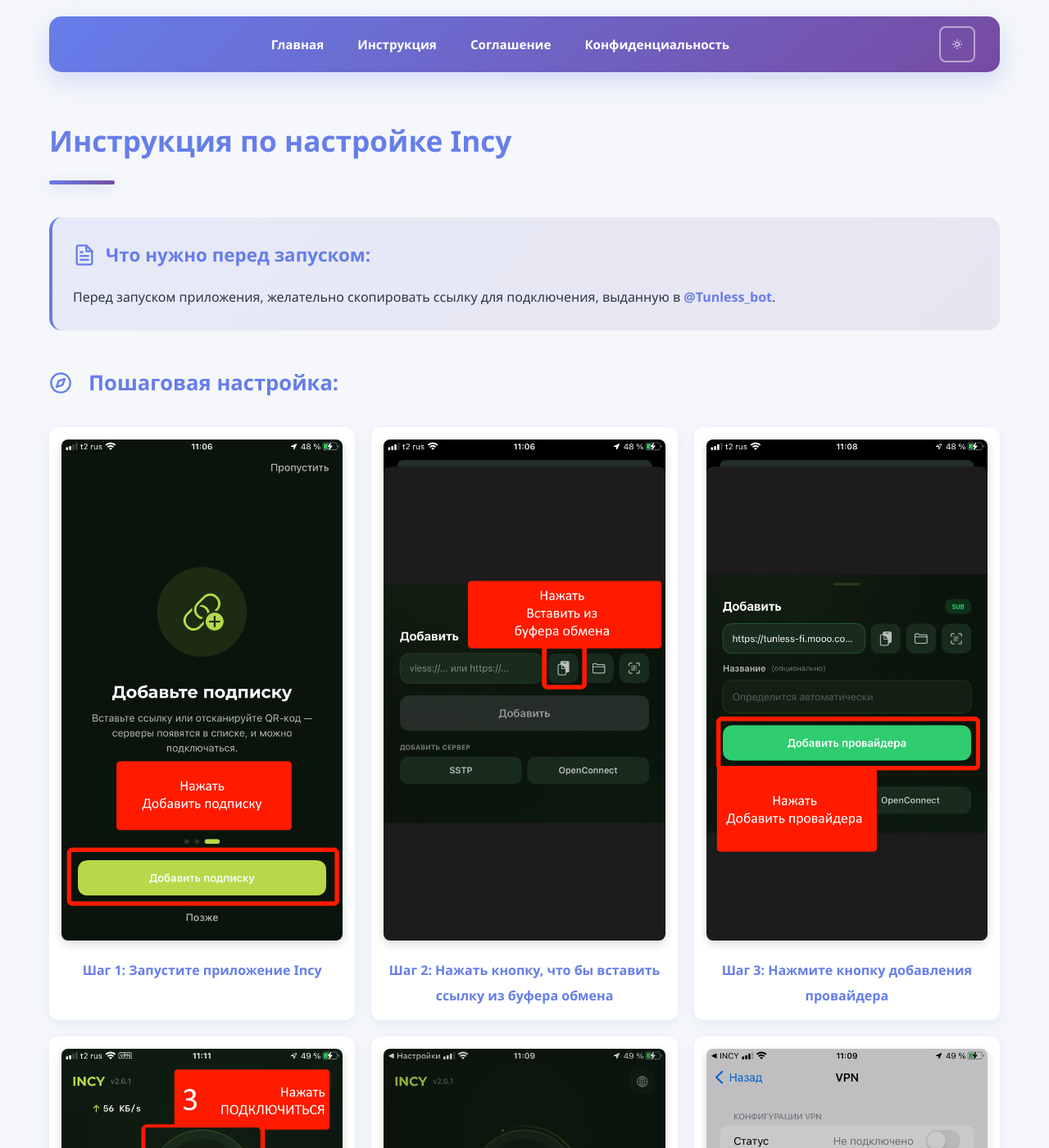
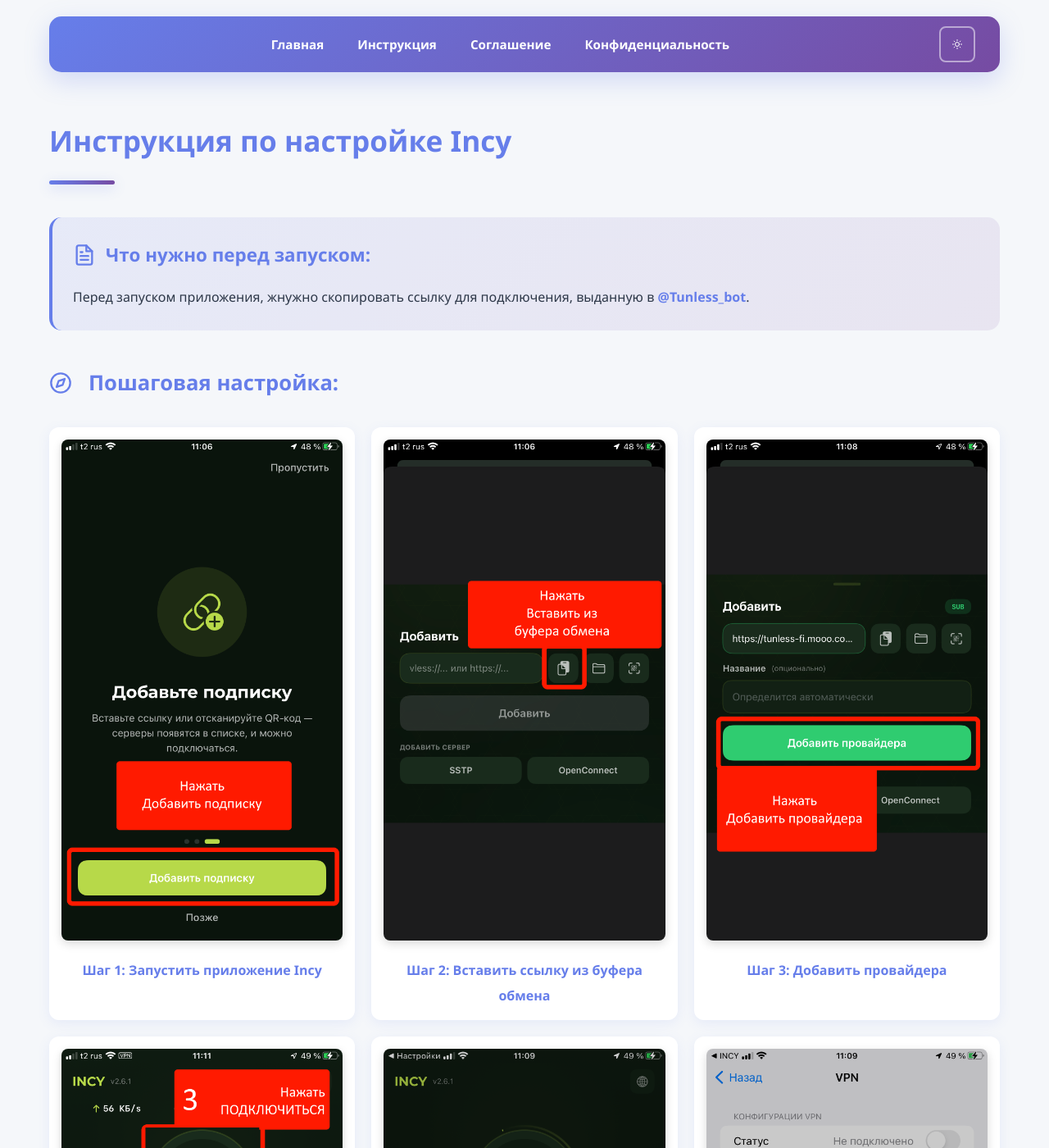
Before and after one commit to Michael-K-cloud/Tunless_Modern, a Jekyll site: the page built from incy.md, in a window 1280 px wide and 1400 px high. Shown: the whole window at 82% size. Built offline with Jekyll 4.4.1, drawn with Linux system fonts in a browser that asks for light colours; some of the changed text lies outside the part shown.

Commit message:
Update incy.md

```diff
--- a/incy.md
+++ b/incy.md
@@ -249,7 +249,7 @@ body.dark-mode .shield-icon svg {
     </svg>
     Что нужно перед запуском:
   </h3>
-  <p>Перед запуском приложения, желательно скопировать ссылку для подключения, выданную в <a href="https://t.me/Tunless_bot" target="_blank" class="telegram-link"><strong>@Tunless_bot</strong></a>.</p>
+  <p>Перед запуском приложения, жнужно скопировать ссылку для подключения, выданную в <a href="https://t.me/Tunless_bot" target="_blank" class="telegram-link"><strong>@Tunless_bot</strong></a>.</p>
 </div>
 
 ### <svg viewBox="0 0 24 24" width="28" height="28" fill="none" stroke="currentColor" stroke-width="2" stroke-linecap="round" stroke-linejoin="round" style="vertical-align: middle; margin-right: 8px;"><circle cx="12" cy="12" r="10"></circle><polygon points="16.24 7.76 14.12 14.12 7.76 16.24 9.88 9.88 16.24 7.76"></polygon></svg> Пошаговая настройка:
@@ -257,17 +257,17 @@ body.dark-mode .shield-icon svg {
 <div class="image-grid">
   <div class="image-card">
     <img src="assets/images/instruction/incy/pic_1.png" alt="Запуск Incy">
-    <p>Шаг 1: Запустите приложение Incy</p>
+    <p>Шаг 1: Запустить приложение Incy</p>
   </div>
 
   <div class="image-card">
     <img src="assets/images/instruction/incy/pic_2.png" alt="Главный экран">
-    <p>Шаг 2: Нажать кнопку, что бы вставить ссылку из буфера обмена</p>
+    <p>Шаг 2: Вставить ссылку из буфера обмена</p>
   </div>
 
   <div class="image-card">
     <img src="assets/images/instruction/incy/pic_3.png" alt="Добавление профиля">
-    <p>Шаг 3: Нажмите кнопку добавления провайдера</p>
+    <p>Шаг 3: Добавить провайдера</p>
   </div>
 
   <div class="image-card">
@@ -305,13 +305,13 @@ body.dark-mode .shield-icon svg {
 
 ### <svg viewBox="0 0 24 24" width="28" height="28" fill="none" stroke="currentColor" stroke-width="2" stroke-linecap="round" stroke-linejoin="round" style="vertical-align: middle; margin-right: 8px;"><path d="M14.7 6.3a1 1 0 0 0 0 1.4l1.6 1.6a1 1 0 0 0 1.4 0l3.77-3.77a6 6 0 0 1-7.94 7.94l-6.91 6.91a2.12 2.12 0 0 1-3-3l6.91-6.91a6 6 0 0 1 7.94-7.94l-3.76 3.76z"></path></svg> Быстрая инструкция:
 
-1. **Скопируйте ссылку в Telegram БОТе** — получите ключ подключения в @Tunless_bot
-2. **Запустите Incy**
+1. **Скопируйте ссылку в Telegram БОТе** — получите ключ для подключения в @Tunless_bot
+2. **Запустите Incy** - приложение - клиент для подписки
 3. **Добавьте профиль** — вставьте ссылку из буфера обмена в приложение
 4. **Выберите сервер** — дождитесь обновления и выберите нужный регион
 5. **Подключитесь** — нажмите кнопку активации
 
-### Готово! Ты под защитой <span class="shield-icon"><svg viewBox="0 0 24 24"><path d="M12 22s8-4 8-10V5l-8-3-8 3v7c0 6 8 10 8 10z"></path></svg></span>
+### Готово!
 
 ---
 
```
Also changed, not shown: other parts of incy.md (+3 -3 lines).
